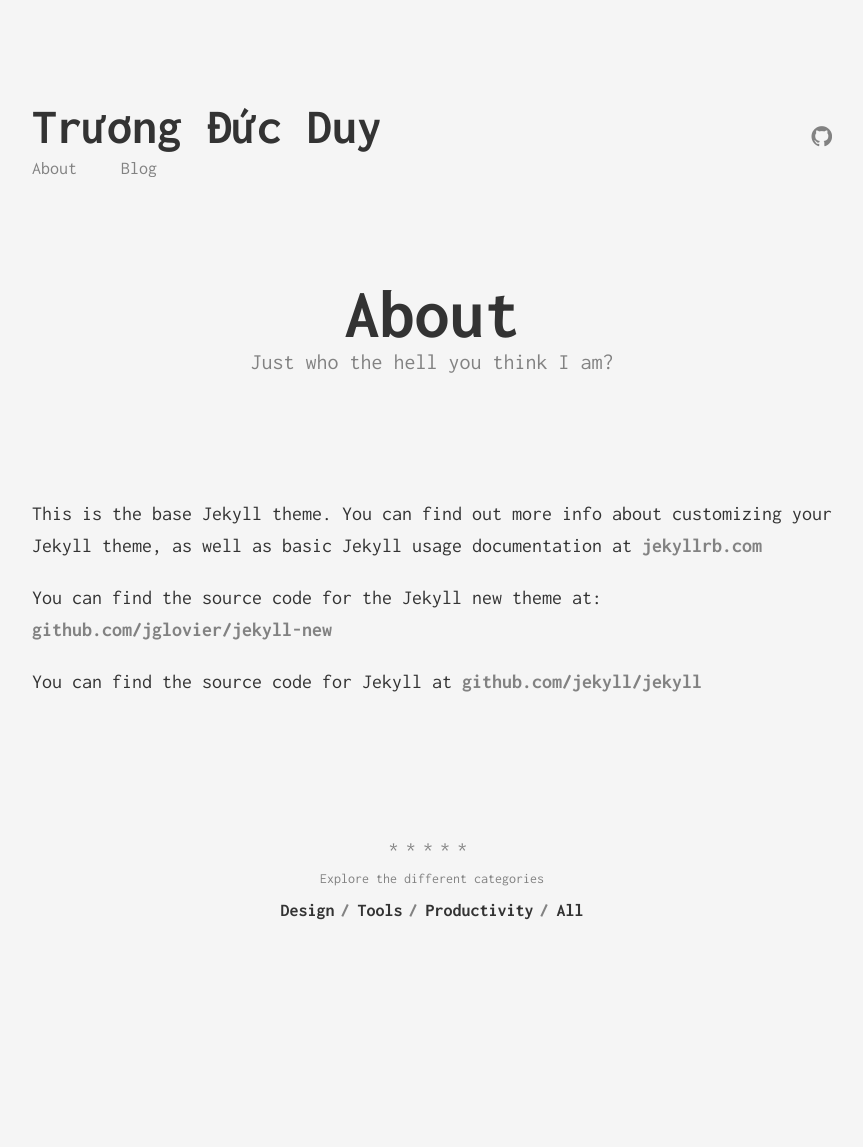
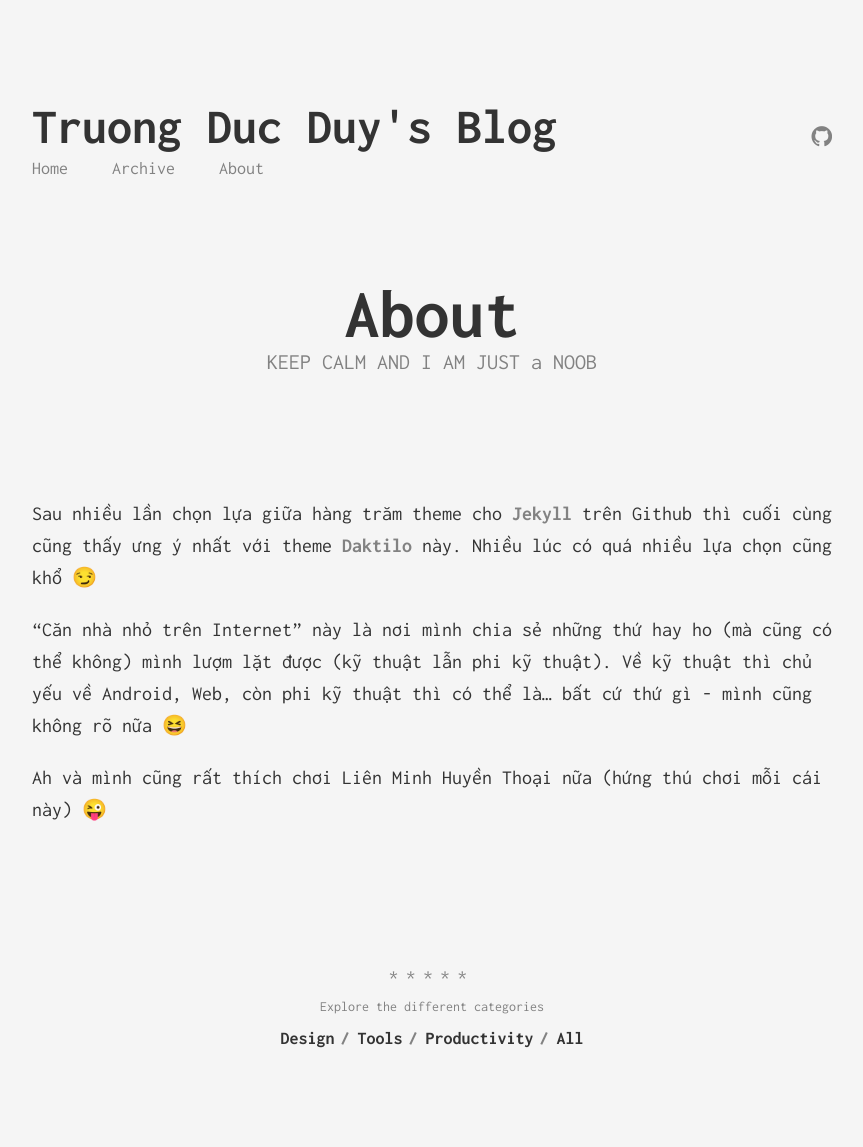
Before and after one commit to duytruong/duytruong.github.io, a Jekyll site: the page built from about.md, in a window 1280 px wide. Shown: the whole page, without its empty margins (208-1071 px from the left). Built offline with Jekyll 4.4.1, drawn with Linux system fonts in a browser that asks for light colours; emoji names are drawn with the system emoji font; before the commit the page ends 1019 px from its top, so only the background shows below that.

Commit message:
Write about page, change 404 page, add google analytics Add archive page

```diff
--- a/404.html
+++ b/404.html
@@ -3,6 +3,7 @@ layout: page
 title: 404
 ---
 
+<h2 class="go-home">Rất tiếc, trang này không tồn tại :(</h2>
 <h2 class="go-home">
     I suggest you <a href="/">going home</a>, it's 404 and it's getting dark!
 </h2>
--- a/_config.yml
+++ b/_config.yml
@@ -1,9 +1,8 @@
 # Site settings
-title: Trương Đức Duy
+title: Truong Duc Duy's Blog
 description: >
-  Write an awesome description for your new site here. You can edit this
-  line in _config.yml. It will appear in your document head meta (for
-  Google search results) and in your feed.xml site description.
+  Blog về Lập trình Android, phát triển Web và tất tần tật những thứ mà mình muốn chia sẻ.
+  Android development, Web development and all the things I want to share.
 
 baseurl: "" # the subpath of your site, e.g. /blog/
 url: "http://duytruong.github.io" # the base hostname & protocol for your site
@@ -16,7 +15,9 @@ author:
   disqus: duytruong
   facebook: truongduy93
 
-# google_analytics: 'UA-XXXXXXXX-X'
+google_analytics: UA-63845323-1
 
 # Build settings
 markdown: kramdown
+gems:
+  - jemoji
--- a/_includes/header.html
+++ b/_includes/header.html
@@ -3,8 +3,9 @@
         <a href="/" class="logo">{{ site.title }}</a>
 
         <ul class="menu">
+            <li class="menu__entry"><a href="{{ '/' | prepend: site.baseurl }}">Home</a></li>
+            <li class="menu__entry"><a href="{{ '/archive' | prepend: site.baseurl }}">Archive</a></li>
             <li class="menu__entry"><a href="{{ '/about' | prepend: site.baseurl }}">About</a></li>
-            <li class="menu__entry"><a href="{{ '/' | prepend: site.baseurl }}">Blog</a></li>
         </ul>
     </div>
 
--- a/_sass/_default.scss
+++ b/_sass/_default.scss
@@ -24,6 +24,11 @@ img {
     margin: 40px auto;
     display: block;
     max-width: 100%;
+}
+
+img.emoji {
+  display: inline;
+  margin: 0;
 }
 
 blockquote {
--- a/about.md
+++ b/about.md
@@ -1,12 +1,12 @@
 ---
 layout: page
 title: About
-subtitle: Just who the hell you think I am?
+subtitle: KEEP CALM AND I AM JUST a NOOB
 permalink: /about/
 ---
 
-This is the base Jekyll theme. You can find out more info about customizing your Jekyll theme, as well as basic Jekyll usage documentation at [jekyllrb.com](http://jekyllrb.com/)
+Sau nhiều lần chọn lựa giữa hàng trăm theme cho [Jekyll](https://jekyllrb.com/ "Jekyll") trên Github thì cuối cùng cũng thấy ưng ý nhất với theme [Daktilo](https://github.com/kronik3r/daktilo/ "Daktilo") này. Nhiều lúc có quá nhiều lựa chọn cũng khổ :smirk:
 
-You can find the source code for the Jekyll new theme at: [github.com/jglovier/jekyll-new](https://github.com/jglovier/jekyll-new)
+"Căn nhà nhỏ trên Internet" này là nơi mình chia sẻ những thứ hay ho (mà cũng có thể không) mình lượm lặt được (kỹ thuật lẫn phi kỹ thuật). Về kỹ thuật thì chủ yếu về Android, Web, còn phi kỹ thuật thì có thể là... bất cứ thứ gì - mình cũng không rõ nữa :satisfied:
 
-You can find the source code for Jekyll at [github.com/jekyll/jekyll](https://github.com/jekyll/jekyll)
+Ah và mình cũng rất thích chơi Liên Minh Huyền Thoại nữa (hứng thú chơi mỗi cái này) :stuck_out_tongue_winking_eye:
--- a/index.html
+++ b/index.html
@@ -1,7 +1,5 @@
 ---
 layout: page
-title: Blog
-subtitle: Hitchhiker's guid to web development
 ---
 
 <ul class="list-posts">
```
